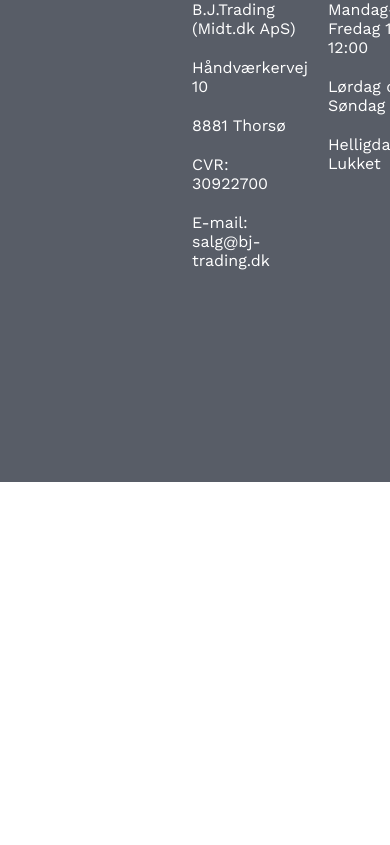
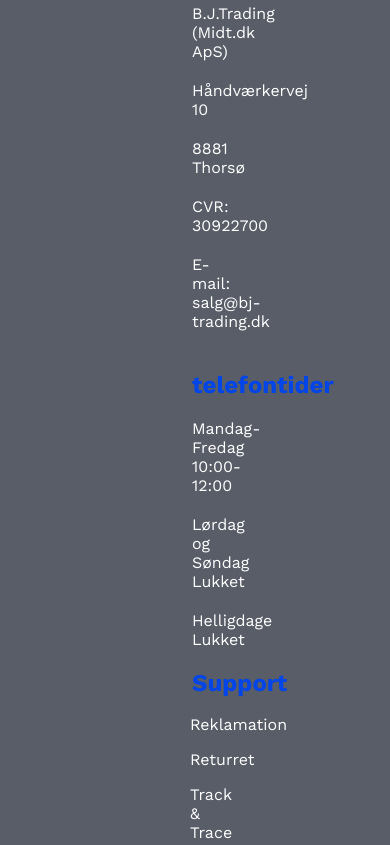
Before and after one commit to mijam31/BJ-trading, a plain HTML site: page index.html in a window 390 px wide. Shown: the part 396-1241 px from the top of the page. Before the commit the page ends 878 px from the top, so only its background shows below. Drawn offline with nearby package versions, Linux system fonts and the light colour scheme.

Commit message:
responsiv

```diff
--- a/assets/css/styles.css
+++ b/assets/css/styles.css
@@ -85,3 +85,50 @@ img {
   width: 50px;
   height: 50px;
 }
+
+.footer {
+  background-color: #585d67;
+  padding: 80px;
+}
+.footer-info {
+  max-width: 1980px;
+  padding: 102px;
+  display: flex;
+  justify-content: space-between;
+  margin: 0 auto;
+  color: #ffff;
+}
+.footer-info article h3 {
+  font-size: 20px;
+  font-weight: bold;
+  padding: 10px;
+  text-align: center;
+}
+
+.footer-info article p {
+  font-size: 16px;
+  padding: 10px;
+}
+.footer-info article a {
+  display: flex;
+  flex-direction: column;
+  text-align: start;
+  color: #ffffff;
+
+  font-size: 16px;
+  padding: 8px;
+  text-decoration: none;
+}
+@media screen and (max-width: 768px) {
+  .footer-info {
+    flex-direction: column;
+    text-align: center;
+  }
+  .footer-info article a {
+    text-align: center;
+  }
+  .footer-info article h3 {
+    color: #0045e8;
+    font-size: 24px;
+  }
+}
```
